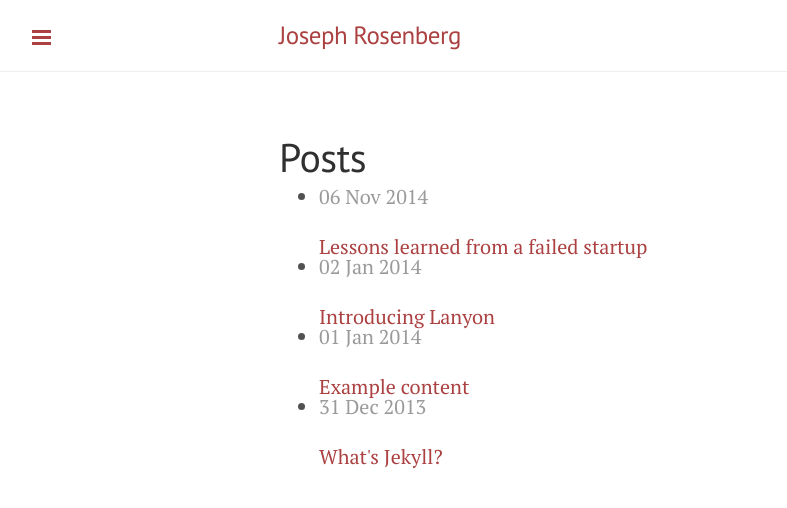
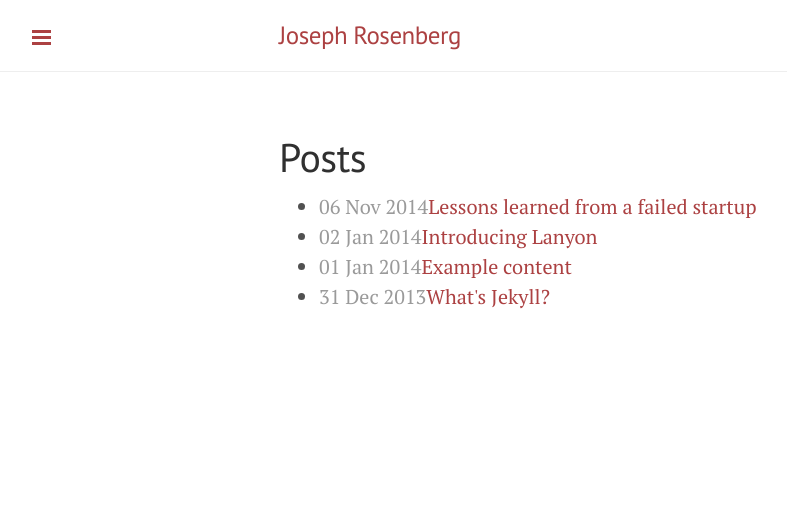
Before and after one commit to jofus101/jofus101.github.io, a Jekyll site: the page built from posts.md, in a window 1280 px wide. Shown: the top 508 px of the page, without its empty margins (1-788 px from the left). Built offline with Jekyll 4.4.1, drawn with Linux system fonts in a browser that asks for light colours; Markdown is read by kramdown in place of the engine named in the settings.

Commit message:
Add post date to index fix css

```diff
--- a/posts.md
+++ b/posts.md
@@ -6,7 +6,7 @@ title: Posts
 <ul>
   {% for post in site.posts %}
     <li>
-      <span class="post-date">{{ post.date | date_to_string }}</span><a href="{{ post.url }}">{{ post.title }}</a>
+      <span class="inline-post-date">{{ post.date | date_to_string }}</span><a href="{{ post.url }}">{{ post.title }}</a>
     </li>
   {% endfor %}
 </ul>
--- a/public/css/lanyon.css
+++ b/public/css/lanyon.css
@@ -328,6 +328,12 @@ a.sidebar-nav-item:focus {
   color: #9a9a9a;
 }
 
+.inline-post-date {
+  margin-top: -.5rem;
+  margin-bottom: 1rem;
+  color: #9a9a9a;
+}
+
 /* Related posts */
 .related {
   padding-top: 2rem;
```
